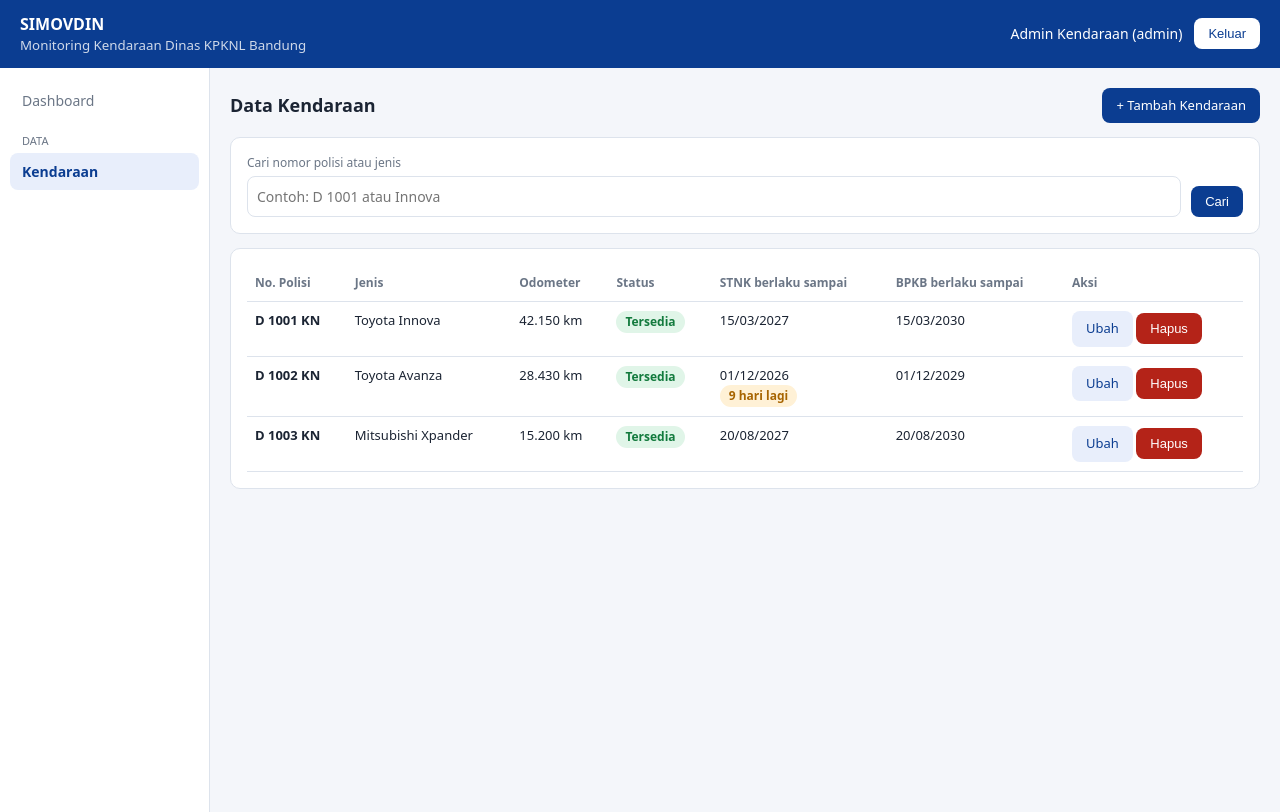
After one commit to HanhanRabianto/TA_KPKNL, a Laravel app: page /admin/kendaraan in a window 1280 px wide. The commit adds this page. Run offline with Laravel 12, Linux system fonts and the light colour scheme; a user stored in the database is signed in; data comes from the database, SQL or seed files in the repository.

Commit message:
CRUD Kendaraan

```diff
--- /dev/null
+++ b/app/Http/Controllers/KendaraanController.php
@@ -0,0 +1,100 @@
+<?php
+
+namespace App\Http\Controllers;
+
+use App\Models\Kendaraan;
+use Illuminate\Http\RedirectResponse;
+use Illuminate\Http\Request;
+use Illuminate\Support\Facades\DB;
+use Illuminate\Validation\Rule;
+use Illuminate\View\View;
+
+class KendaraanController extends Controller
+{
+    public function index(Request $request): View
+    {
+        $q = trim((string) $request->query('q', ''));
+
+        $kendaraan = Kendaraan::query()
+            ->when($q !== '', fn ($w) => $w->where(function ($s) use ($q) {
+                $s->where('plat', 'like', "%{$q}%")->orWhere('jenis', 'like', "%{$q}%");
+            }))
+            ->orderBy('plat')
+            ->get();
+
+        return view('admin.kendaraan.index', compact('kendaraan', 'q'));
+    }
+
+    public function create(): View
+    {
+        return view('admin.kendaraan.form', ['kendaraan' => new Kendaraan()]);
+    }
+
+    public function store(Request $request): RedirectResponse
+    {
+        $data = $request->validate([
+            'plat'         => ['required', 'string', 'max:15', 'unique:kendaraan,plat'],
+            'jenis'        => ['required', 'string', 'max:80'],
+            'odometer'     => ['required', 'integer', 'min:0'],
+            'stnk_berlaku' => ['nullable', 'date'],
+            'bpkb_berlaku' => ['nullable', 'date'],
+        ], $this->pesan());
+
+        $data['plat']   = strtoupper(trim($data['plat']));
+        $data['status'] = 'Tersedia';
+
+        Kendaraan::create($data);
+
+        return redirect()->route('admin.kendaraan.index')->with('ok', 'Kendaraan berhasil ditambahkan.');
+    }
+
+    public function edit(Kendaraan $kendaraan): View
+    {
+        return view('admin.kendaraan.form', compact('kendaraan'));
+    }
+
+    public function update(Request $request, Kendaraan $kendaraan): RedirectResponse
+    {
+
+        $data = $request->validate([
+            'plat'     => ['required', 'string', 'max:15', Rule::unique('kendaraan', 'plat')->ignore($kendaraan->id)],
+            'jenis'    => ['required', 'string', 'max:80'],
+            'odometer' => ['required', 'integer', 'min:0'],
+        ], $this->pesan());
+
+        $data['plat'] = strtoupper(trim($data['plat']));
+
+        $kendaraan->update($data);
+
+        return redirect()->route('admin.kendaraan.index')->with('ok', 'Data kendaraan diperbarui.');
+    }
+
+    public function destroy(Kendaraan $kendaraan): RedirectResponse
+    {
+        if ($kendaraan->status !== 'Tersedia') {
+            return back()->with('err', 'Kendaraan yang sedang dipakai atau diservis tidak dapat dihapus.');
+        }
+
+        if (DB::table('peminjaman')->where('kendaraan_id', $kendaraan->id)->exists()) {
+            return back()->with('err', 'Kendaraan ini punya riwayat peminjaman sehingga tidak dapat dihapus.');
+        }
+
+        $kendaraan->delete();
+
+        return redirect()->route('admin.kendaraan.index')->with('ok', 'Kendaraan dihapus.');
+    }
+
+    private function pesan(): array
+    {
+        return [
+            'plat.required'    => 'Nomor polisi wajib diisi.',
+            'plat.unique'      => 'Nomor polisi sudah terdaftar.',
+            'jenis.required'   => 'Jenis kendaraan wajib diisi.',
+            'odometer.required' => 'Odometer wajib diisi.',
+            'odometer.integer' => 'Odometer harus berupa angka bulat.',
+            'odometer.min'     => 'Odometer tidak boleh negatif.',
+            'stnk_berlaku.date' => 'Tanggal berlaku STNK tidak valid.',
+            'bpkb_berlaku.date' => 'Tanggal berlaku BPKB tidak valid.',
+        ];
+    }
+}
--- /dev/null
+++ b/app/Models/Kendaraan.php
@@ -0,0 +1,29 @@
+<?php
+
+namespace App\Models;
+
+use Illuminate\Database\Eloquent\Model;
+
+class Kendaraan extends Model
+{
+    protected $table = 'kendaraan';
+
+    protected $fillable = [
+        'plat', 'jenis', 'odometer', 'status', 'stnk_berlaku', 'bpkb_berlaku',
+    ];
+
+    protected function casts(): array
+    {
+        return [
+            'stnk_berlaku' => 'date',
+            'bpkb_berlaku' => 'date',
+        ];
+    }
+
+    public function sisaHari(string $kolom): ?int
+    {
+        $tgl = $this->{$kolom};
+
+        return $tgl ? (int) now()->startOfDay()->diffInDays($tgl->copy()->startOfDay(), false) : null;
+    }
+}
--- /dev/null
+++ b/resources/views/admin/kendaraan/index.blade.php
@@ -0,0 +1,67 @@
+@extends('layouts.app')
+@section('judul', 'Data Kendaraan')
+
+@php
+    // kelas badge status kendaraan
+    $kelasStatus = ['Tersedia' => 'ok', 'Sedang dipakai' => 'in', 'Sedang diservis' => 'wr'];
+@endphp
+
+@section('isi')
+    <div class="bar">
+        <h2 style="margin:0">Data Kendaraan</h2>
+        <a class="btn" href="{{ route('admin.kendaraan.create') }}">+ Tambah Kendaraan</a>
+    </div>
+
+    <form method="GET" class="card" style="display:flex; gap:10px; align-items:end">
+        <div style="flex:1">
+            <label for="q" style="margin-top:0">Cari nomor polisi atau jenis</label>
+            <input id="q" name="q" value="{{ $q }}" placeholder="Contoh: D 1001 atau Innova">
+        </div>
+        <button class="btn" type="submit">Cari</button>
+        @if ($q !== '') <a class="btn s" href="{{ route('admin.kendaraan.index') }}">Reset</a> @endif
+    </form>
+
+    <div class="card">
+        <div class="tw">
+            <table>
+                <tr>
+                    <th>No. Polisi</th><th>Jenis</th><th>Odometer</th><th>Status</th>
+                    <th>STNK berlaku sampai</th><th>BPKB berlaku sampai</th><th>Aksi</th>
+                </tr>
+                @forelse ($kendaraan as $k)
+                    <tr>
+                        <td><strong>{{ $k->plat }}</strong></td>
+                        <td>{{ $k->jenis }}</td>
+                        <td>{{ number_format($k->odometer, 0, ',', '.') }} km</td>
+                        <td><span class="b {{ $kelasStatus[$k->status] ?? 'in' }}">{{ $k->status }}</span></td>
+                        @foreach (['stnk_berlaku', 'bpkb_berlaku'] as $kolom)
+                            @php $sisa = $k->sisaHari($kolom); @endphp
+                            <td>
+                                @if ($k->{$kolom})
+                                    {{ $k->{$kolom}->format('d/m/Y') }}
+                                    @if ($sisa < 0)
+                                        <br><span class="b er">Lewat {{ abs($sisa) }} hari</span>
+                                    @elseif ($sisa <= 30)
+                                        <br><span class="b wr">{{ $sisa }} hari lagi</span>
+                                    @endif
+                                @else
+                                    <span class="note">Belum diisi</span>
+                                @endif
+                            </td>
+                        @endforeach
+                        <td style="white-space:nowrap">
+                            <a class="btn s" href="{{ route('admin.kendaraan.edit', $k) }}">Ubah</a>
+                            <form method="POST" action="{{ route('admin.kendaraan.destroy', $k) }}" style="display:inline"
+                                  onsubmit="return confirm('Hapus kendaraan {{ $k->plat }}?')">
+                                @csrf @method('DELETE')
+                                <button class="btn d" type="submit">Hapus</button>
+                            </form>
+                        </td>
+                    </tr>
+                @empty
+                    <tr><td colspan="7" class="note" style="text-align:center; padding:24px">Belum ada data kendaraan.</td></tr>
+                @endforelse
+            </table>
+        </div>
+    </div>
+@endsection
--- a/resources/views/layouts/app.blade.php
+++ b/resources/views/layouts/app.blade.php
@@ -5,19 +5,42 @@
     <meta name="viewport" content="width=device-width, initial-scale=1">
     <title>@yield('judul', 'SIMOVDIN') - KPKNL Bandung</title>
     <style>
-        :root { --pr:#0b3d91; --bg:#f4f6fa; --card:#fff; --tx:#1b2433; --mu:#6b7686; --bd:#dde3ec; }
+        :root { --pr:#0b3d91; --pr2:#e8eefb; --bg:#f4f6fa; --card:#fff; --tx:#1b2433; --mu:#6b7686; --bd:#dde3ec;
+                --ok:#127a3d; --okb:#e0f5e8; --wr:#a76400; --wrb:#fff1d6; --er:#b42318; --erb:#fde4e1; }
         * { box-sizing: border-box; }
         body { margin:0; font:14px/1.5 system-ui,-apple-system,"Segoe UI",sans-serif; background:var(--bg); color:var(--tx); }
         header { background:var(--pr); color:#fff; padding:12px 20px; display:flex; align-items:center; gap:12px; flex-wrap:wrap; }
         header h1 { font-size:16px; margin:0; flex:1; }
         header small { display:block; font-weight:400; opacity:.8; }
         header form { margin:0; }
-        .btn { background:#fff; color:var(--pr); border:0; padding:7px 14px; border-radius:6px; cursor:pointer; font-size:13px; }
-        main { max-width:1100px; margin:0 auto; padding:20px; }
+        .wrap { display:flex; min-height:calc(100vh - 56px); }
+        aside { width:210px; background:var(--card); border-right:1px solid var(--bd); padding:14px 10px; flex-shrink:0; }
+        aside a { display:block; padding:8px 12px; border-radius:8px; color:var(--mu); text-decoration:none; margin-bottom:2px; }
+        aside a.on { background:var(--pr2); color:var(--pr); font-weight:600; }
+        aside .grp { font-size:11px; text-transform:uppercase; color:var(--mu); margin:14px 12px 4px; }
+        main { flex:1; padding:20px; max-width:1100px; }
+        h2 { font-size:18px; margin:0 0 14px; } h3 { font-size:15px; margin:18px 0 8px; }
         .grid { display:grid; grid-template-columns:repeat(auto-fill,minmax(170px,1fr)); gap:12px; margin-bottom:16px; }
-        .card { background:var(--card); border:1px solid var(--bd); border-radius:10px; padding:16px; }
-        .num { font-size:28px; font-weight:700; color:var(--pr); }
-        .lbl { color:var(--mu); font-size:12px; }
+        .card { background:var(--card); border:1px solid var(--bd); border-radius:10px; padding:16px; margin-bottom:14px; }
+        .grid .card { margin:0; }
+        .num { font-size:28px; font-weight:700; color:var(--pr); } .lbl { color:var(--mu); font-size:12px; }
+        .btn { display:inline-block; background:var(--pr); color:#fff; border:0; padding:8px 14px; border-radius:8px; cursor:pointer; font-size:13px; text-decoration:none; }
+        .btn.s { background:var(--pr2); color:var(--pr); } .btn.d { background:var(--er); color:#fff; } .btn.w { background:#fff; color:var(--pr); }
+        .bar { display:flex; justify-content:space-between; align-items:center; gap:10px; flex-wrap:wrap; margin-bottom:14px; }
+        .tw { overflow-x:auto; } table { width:100%; border-collapse:collapse; font-size:13px; }
+        th, td { text-align:left; padding:9px 8px; border-bottom:1px solid var(--bd); vertical-align:top; }
+        th { color:var(--mu); font-size:12px; font-weight:600; }
+        .b { display:inline-block; padding:2px 9px; border-radius:99px; font-size:12px; font-weight:600; }
+        .b.ok { background:var(--okb); color:var(--ok); } .b.wr { background:var(--wrb); color:var(--wr); } .b.er { background:var(--erb); color:var(--er); } .b.in { background:var(--pr2); color:var(--pr); }
+        .note { color:var(--mu); font-size:12px; }
+        .flash { padding:10px 12px; border-radius:8px; margin-bottom:14px; }
+        .flash.ok { background:var(--okb); color:var(--ok); } .flash.err { background:var(--erb); color:var(--er); }
+        label { display:block; font-size:12px; color:var(--mu); margin:12px 0 4px; }
+        input, select { width:100%; padding:9px; border:1px solid var(--bd); border-radius:8px; font:inherit; background:#fff; }
+        input[readonly] { background:#eef1f6; color:var(--mu); }
+        .row { display:grid; grid-template-columns:repeat(auto-fit,minmax(220px,1fr)); gap:0 14px; }
+        .ferr { color:var(--er); font-size:12px; margin-top:3px; }
+        @media (max-width:760px) { .wrap { flex-direction:column; } aside { width:100%; border-right:0; border-bottom:1px solid var(--bd); } }
     </style>
 </head>
 <body>
@@ -26,11 +49,22 @@
         <span>{{ auth()->user()->nama_seksi }} ({{ auth()->user()->peran }})</span>
         <form method="POST" action="{{ route('logout') }}">
             @csrf
-            <button class="btn" type="submit">Keluar</button>
+            <button class="btn w" type="submit">Keluar</button>
         </form>
     </header>
-    <main>
-        @yield('isi')
-    </main>
+    <div class="wrap">
+        @if (auth()->user()->peran === 'admin')
+            <aside>
+                <a href="{{ route('admin.dashboard') }}" class="{{ request()->routeIs('admin.dashboard') ? 'on' : '' }}">Dashboard</a>
+                <div class="grp">Data</div>
+                <a href="{{ route('admin.kendaraan.index') }}" class="{{ request()->routeIs('admin.kendaraan.*') ? 'on' : '' }}">Kendaraan</a>
+            </aside>
+        @endif
+        <main>
+            @if (session('ok')) <div class="flash ok">{{ session('ok') }}</div> @endif
+            @if (session('err')) <div class="flash err">{{ session('err') }}</div> @endif
+            @yield('isi')
+        </main>
+    </div>
 </body>
 </html>
--- a/routes/web.php
+++ b/routes/web.php
@@ -1,8 +1,10 @@
 <?php
 
 use App\Http\Controllers\AuthController;
+use App\Http\Controllers\KendaraanController;
 use Illuminate\Support\Facades\DB;
 use Illuminate\Support\Facades\Route;
+
 
 Route::get('/', [AuthController::class, 'arah'])->middleware('auth')->name('home');
 
@@ -13,19 +15,21 @@ Route::middleware('guest')->group(function () {
 
 Route::post('/logout', [AuthController::class, 'logout'])->middleware('auth')->name('logout');
 
-// Admin
+//  Admin
 Route::middleware(['auth', 'peran:admin'])->prefix('admin')->name('admin.')->group(function () {
     Route::get('/dashboard', function () {
         return view('admin.dashboard', [
-            'totalKendaraan'  => DB::table('kendaraan')->count(),
-            'tersedia'        => DB::table('kendaraan')->where('status', 'Tersedia')->count(),
-            'dipakai'         => DB::table('kendaraan')->where('status', 'Sedang dipakai')->count(),
-            'diservis'        => DB::table('kendaraan')->where('status', 'Sedang diservis')->count(),
-            'totalPengemudi'  => DB::table('pengemudi')->count(),
-            'pengemudiSedia'  => DB::table('pengemudi')->where('status', 'Tersedia')->count(),
-            'totalSeksi'      => DB::table('pengguna')->where('peran', 'pegawai')->count(),
+            'totalKendaraan' => DB::table('kendaraan')->count(),
+            'tersedia'       => DB::table('kendaraan')->where('status', 'Tersedia')->count(),
+            'dipakai'        => DB::table('kendaraan')->where('status', 'Sedang dipakai')->count(),
+            'diservis'       => DB::table('kendaraan')->where('status', 'Sedang diservis')->count(),
+            'totalPengemudi' => DB::table('pengemudi')->count(),
+            'pengemudiSedia' => DB::table('pengemudi')->where('status', 'Tersedia')->count(),
+            'totalSeksi'     => DB::table('pengguna')->where('peran', 'pegawai')->count(),
         ]);
     })->name('dashboard');
+
+    Route::resource('kendaraan', KendaraanController::class)->except('show');
 });
 
 // Pegawai
```
Also changed, not shown: resources/views/admin/kendaraan/form.blade.php (added, +61 -0 lines).
